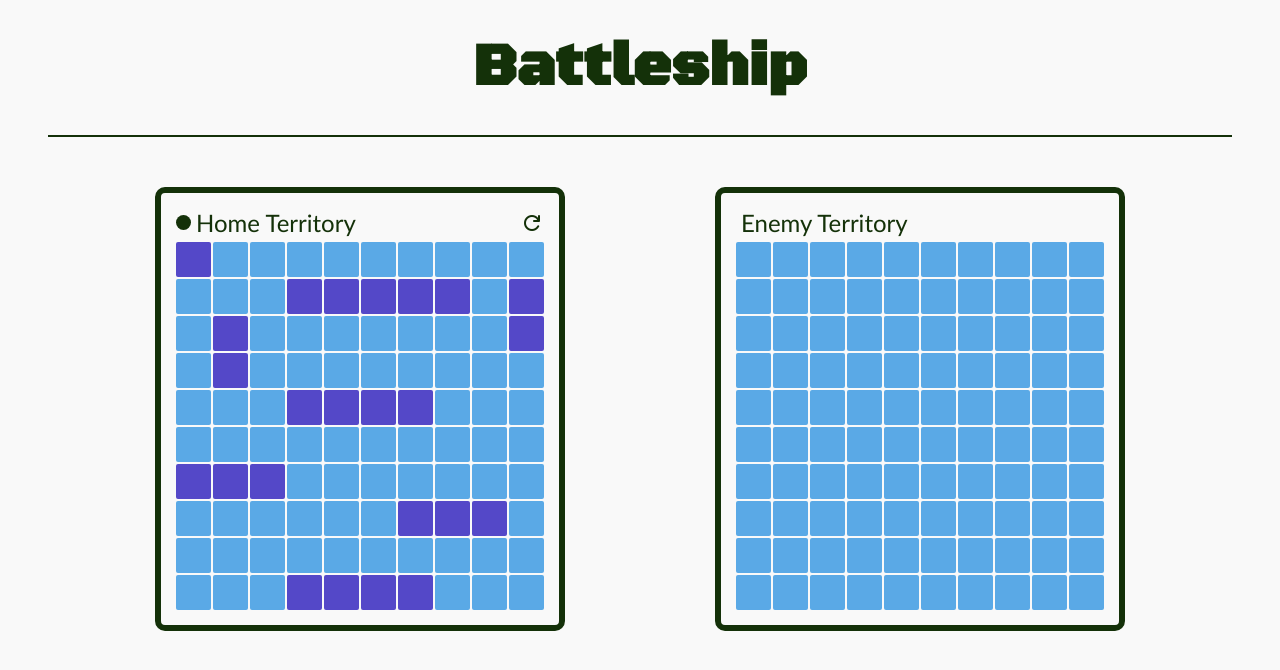
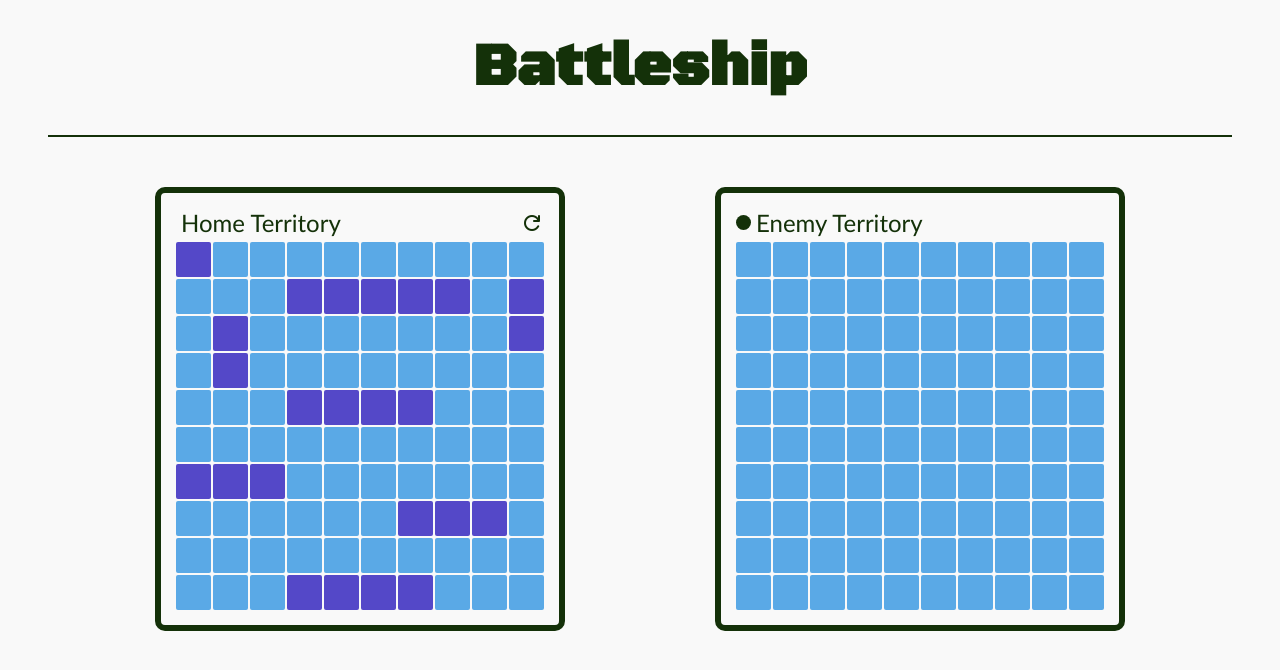
Before and after one commit to aj-abdujabborov/odin-battleship, a website built with webpack: page src/index.html in a window 1280 px wide. Built offline with nearby package versions, Linux system fonts and the light colour scheme.

Commit message:
Fix attacked territory marker being reversed

```diff
--- a/src/index.html
+++ b/src/index.html
@@ -23,7 +23,7 @@
       <div class="player-container">
         <div class="box">
           <div class="info-row">
-            <span class="turn"></span>
+            <span class="receiving-attack"></span>
             <span class="name">Home Territory</span>
             <span class="reset-button button material-symbols-rounded"
               >refresh</span
@@ -35,7 +35,7 @@
       <div class="opponent-container">
         <div class="box">
           <div class="info-row">
-            <span class="turn active"></span>
+            <span class="receiving-attack"></span>
             <span class="name">Enemy Territory</span>
           </div>
           <div class="opponent-board board"></div>
--- a/src/index.scss
+++ b/src/index.scss
@@ -57,7 +57,7 @@ body {
   margin-bottom: 5px;
 }
 
-.turn.active {
+.receiving-attack.active {
   border-radius: 50%;
   width: 15px;
   height: 15px;
--- a/src/scripts/DOMElems.js
+++ b/src/scripts/DOMElems.js
@@ -3,8 +3,12 @@ const dialog = document.querySelector("dialog.winner-announcement");
 export default {
   player: document.querySelector("div.player-board"),
   opponent: document.querySelector("div.opponent-board"),
-  playerTurn: document.querySelector(".player-container .turn"),
-  opponentTurn: document.querySelector(".opponent-container .turn"),
+  playerBeingAttacked: document.querySelector(
+    ".player-container .receiving-attack",
+  ),
+  opponentBeingAttacked: document.querySelector(
+    ".opponent-container .receiving-attack",
+  ),
   resetButton: document.querySelector(".reset-button"),
   winnerDialog: {
     dialog,
--- a/src/scripts/Model.js
+++ b/src/scripts/Model.js
@@ -26,11 +26,11 @@ export default (function Model() {
     }
 
     game.requestAIMove();
-    setTimeout(() => refreshView("opponent"), 500);
+    setTimeout(() => refreshView("opponent"), 300); // time until opponent's move is shown
     setTimeout(() => {
       refreshView();
       acceptInputs = true;
-    }, 750);
+    }, 500); // time until it's player's turn again
   }
 
   function resetGame() {
--- a/src/scripts/View.js
+++ b/src/scripts/View.js
@@ -26,11 +26,11 @@ export default (function View() {
   }
 
   function reflectTurn(turn) {
-    dom.playerTurn.classList.remove("active");
-    dom.opponentTurn.classList.remove("active");
+    dom.playerBeingAttacked.classList.remove("active");
+    dom.opponentBeingAttacked.classList.remove("active");
 
-    if (turn === "player") dom.playerTurn.classList.add("active");
-    else dom.opponentTurn.classList.add("active");
+    if (turn === "player") dom.opponentBeingAttacked.classList.add("active");
+    else dom.playerBeingAttacked.classList.add("active");
   }
 
   function refreshView(data) {
```
